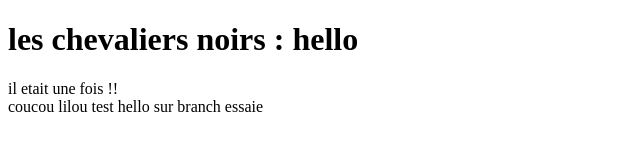
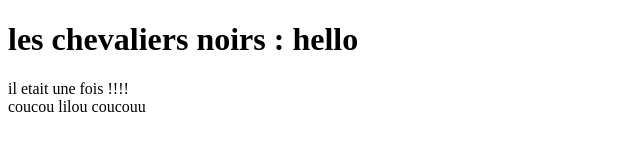
Before and after one commit to elouaddarimeryem-creator/git-mastering, a plain HTML site: page index.html in a window 1280 px wide. Shown: the whole page, without its empty margins (0-640 px from the left). Drawn offline with Linux system fonts and the light colour scheme.

Commit message:
ajout coucou

```diff
--- a/index.html
+++ b/index.html
@@ -9,13 +9,13 @@
     <h1>les chevaliers noirs : hello</h1>
 
 <div>
-        il etait une fois !!
+        il etait une fois !!!!
 
 </div>
 
 <span>
-    coucou lilou
+    coucou lilou coucouu
 </span>
-test hello sur branch essaie
+
 </body>
 </html>
```
